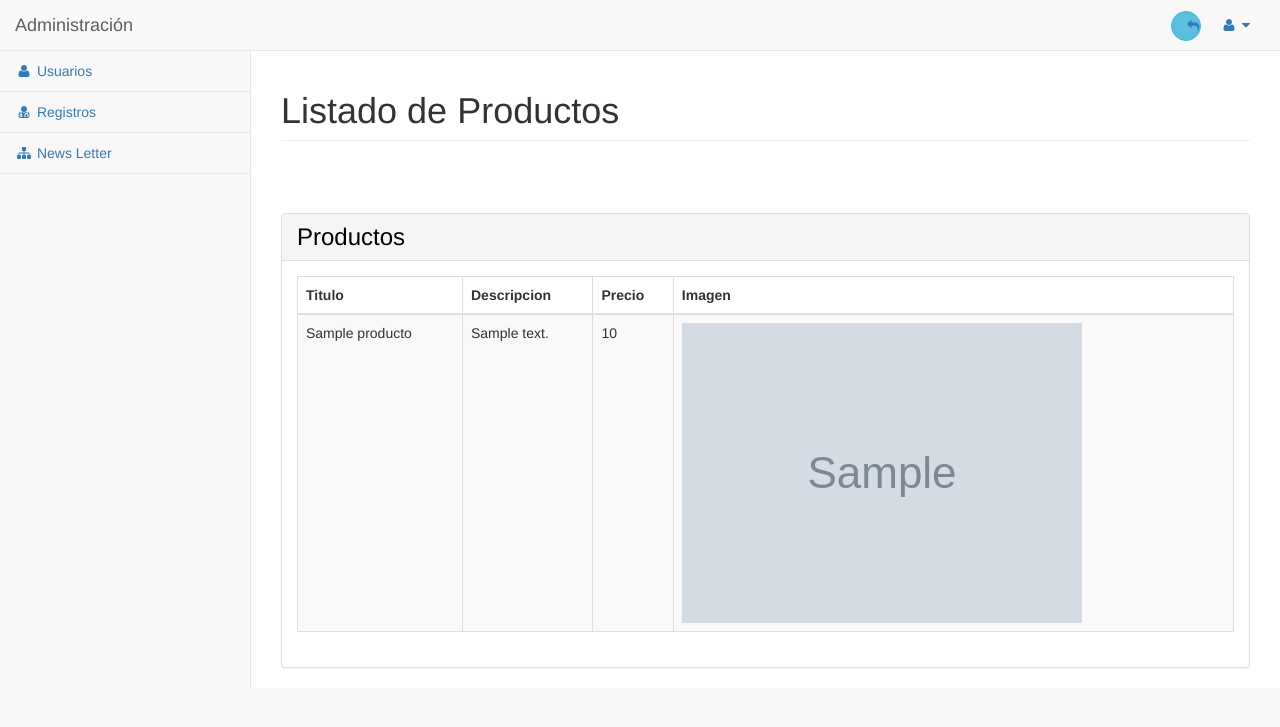
After one commit to cteves1/portafolio-taller-mecanico, a PHP site: page /administracion/productos.php in a window 1280 px wide. The commit adds this page. Shown: the top 727 px of the page. Run offline with PHP 8.4, Linux system fonts and the light colour scheme; tables that the repository leaves empty or names only in its code hold one stand-in row (values such as "Sample post"); grey boxes marked "Sample" are stand-in pictures.

Commit message:
administracion -> seccion de productos agregada

```diff
--- /dev/null
+++ b/administracion/productos.php
@@ -0,0 +1,62 @@
+<?php
+require ("../php/conexion.php");
+$registros = mysqli_query($conexion, "SELECT * FROM productos");
+include 'share/header.php';?>
+<div id="wrapper">
+
+    <!-- Navigation -->
+    <?php include 'share/menu.php';?>
+
+    <div id="page-wrapper">
+        <div class="row">
+            <div class="col-lg-12">
+                <h1 class="page-header">Listado de Productos</h1>
+            </div>
+            <?php if(isset($alert)){?>
+                <div class="col-md-4">
+                    <div class="alert alert-<?php echo $alert_type?>"><?php echo $alert_msg;?></div>
+                </div>
+            <?php }?>
+            <!-- /.col-lg-12 -->
+        </div>
+
+        <div class="row">
+            <div class="col-lg-12">
+                <div class="panel panel-default">
+                    <div class="panel-heading">
+                        <h3 style="padding: 0; margin: 0; color: black;">Productos</h3>
+                    </div>
+                    <div class="panel-body">
+                        <div class="table-responsive">
+                            <?php if (mysqli_num_rows($registros)>0) {?>
+                                <table class="table table-striped table-bordered table-hover">
+                                    <thead>
+                                    <tr>
+                                        <th>Titulo</th>
+                                        <th>Descripcion</th>
+                                        <th>Precio</th>
+                                        <th>Imagen</th>
+                                    </tr>
+                                    </thead>
+                                    <tbody>
+                                    <?php
+                                    while ($registro = mysqli_fetch_assoc($registros)) {
+                                        echo "<tr>
+                                            <td>".$registro["titulo"]."</td>
+                                            <td>".$registro["descripcion"]."</td>
+                                            <td>".$registro["precio"]."</td>
+                                            <td><img src='".$registro["imagen"]."'></td>
+                                            </tr>";
+                                    } ?>
+                                    </tbody>
+                                </table>
+                            <?php }else{ echo '<div class="alert alert-info">No hay registros en la web.</div>'; } ?>
+
+                        </div>
+                    </div>
+                </div>
+            </div>
+        </div>
+    </div>
+</div>
+<?php include 'share/header.php';?>
--- a/administracion/registros.php
+++ b/administracion/registros.php
@@ -6,7 +6,6 @@ include 'share/header.php';?>
 
         <!-- Navigation -->
         <?php include 'share/menu.php';?>
-
 
     <div id="page-wrapper">
             <div class="row">
```
Also changed, not shown: img/productos/producto1.jpg (renamed from img/producto1.jpg), img/productos/producto2.jpg (renamed from img/producto2.jpg), img/productos/producto3.jpg (renamed from img/producto3.jpg).
